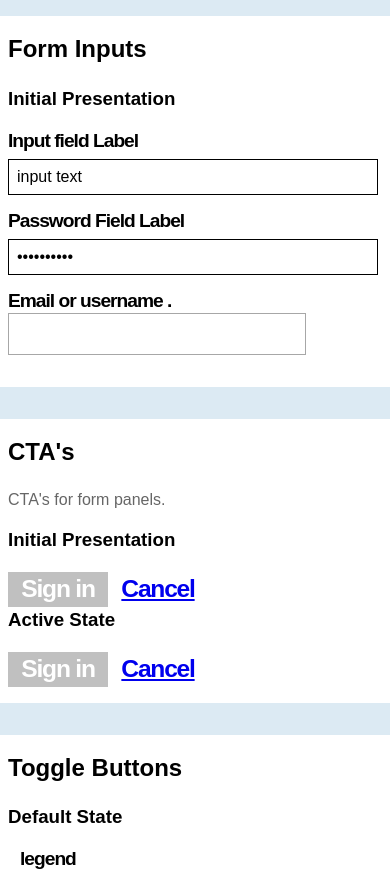
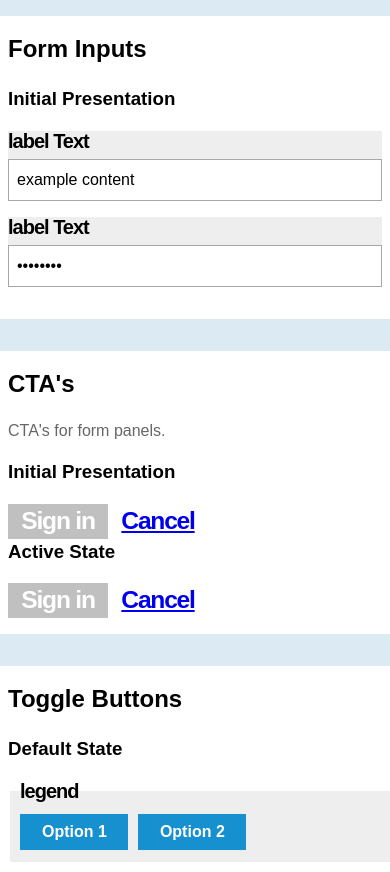
Before and after one commit to bbc/idstyleguide, a plain HTML site: page index.html in a window 390 px wide. Shown: the part 4980-5852 px from the top of the page. Drawn offline with nearby package versions, Linux system fonts and the light colour scheme.

Commit message:
add responsive form fields.

```diff
--- a/css/bbc-id.css
+++ b/css/bbc-id.css
@@ -408,46 +408,68 @@ ul.grid {
 
 
 */
+.bbcid-form input, .bbcid-form select, .bbcid-form label {
+    display: block;
+    box-sizing: border-box;
+}
 
 
+/* CONTAINER */
+.bbcid-form .bbcid-field-container {
+    background-color: #EEE;
+    margin-bottom: 16px;
+    border: 0px none;
+}
+/* form labels */
 .bbcid-form label, .bbcid-form legend {
     position: relative;
     font-weight: bold;
-    font-size: 1.2em;
+    font-size: 1em;
     letter-spacing: -1px;
     line-height: 20px;
     white-space: normal;
-    margin: 0px 0px 16px;
+    margin: 0px;
     width: 560px;
     color: #000;
 }
+/* form inputs */
+.bbcid-form input.text,.bbcid-form input.password,.bbcid-form select {
+  width: 100%;
+  height: 33px;
+  padding: 8px;
+  border:1px solid #a7a7a7;
+  font-family:Arial,sans-serif;
+}
 
+/*responsive*/
+@media only screen and (min-width: 320px) {
+   .bbcid-form label, .bbcid-form legend {
+      font-size: 1.250em;
+      margin: 0px 0px 8px
+    }
+    .bbcid-form input.text,.bbcid-form input.password,.bbcid-form select {
+    font-size:1em;
+    height: 42px;
+  }
+}
+@media only screen and (min-width: 400px) {
+}
+@media only screen and (min-width: 600px) {
+ .bbcid-form input.text,.bbcid-form input.password,.bbcid-form select {
+    max-width: 252px; /* need to leave room for inline hint. */
+  }
+}
+@media only screen and (min-width: 900px) {
 
-.id-form-group {
-  margin-bottom: 16px;
 }
-.id-form-group .id-input {
-    border: 1px solid black;
-    padding: 8px;
-    width: 94%;
-    max-width: 30em;
-}
-.id-form-group label {
-    display: inline-block;
-    font-weight: bold;
-    margin-bottom: 8px;
+@media only screen and (min-width: 1008px) {
+
 }
 
 
 
-.bbcid-form input.text,.bbcid-form input.password,.bbcid-form select{
-  width:280px;
-  height:24px;
-  padding:8px;
-  border:1px solid #a7a7a7;
-  font-family:Arial,sans-serif;
-  font-size:1.230769230769231em
-}
+
+
 
 
 
--- a/index.html
+++ b/index.html
@@ -365,24 +365,15 @@
 	<form class="bbcid-form">
     <h3>Initial Presentation</h3>
 
-		<div class="id-form-group">
-			<label>Input field Label</label><br />
-			<input type="text" value="input text" class="id-input">
-		</div>
+  <div class="bbcid-field-container unique-container">
+    <label for="bbcid_unique" class="bbcid_unique_label">label Text</label>
+    <input class="text" autocomplete="off" name="unique" id="bbcid_unique" value="example content" type="text">
+  </div>
 
-		<div class="id-form-group">
-			<label>Password Field Label</label><br />
-			<input type="password" value="input text" class="id-input">
-		</div>
-
-
-<div class="bbcid-field-container unique-container">  <label for="bbcid_unique" class="bbcid_unique_label">  <span class="bbcid_label_main">Email or username</span> <span class="bbcid-hide">. </span>  <span class="bbcid-label-hint bbcid-hide"></span>  </label> <input class="text" autocomplete="off" name="unique" id="bbcid_unique" value="" type="text"> </div>
-
-
-
-
-
-
+  <div class="bbcid-field-container unique-container">
+    <label for="bbcid_unique" class="bbcid_unique_label">label Text</label>
+    <input class="text" autocomplete="off" name="unique" id="bbcid_unique" value="password" type="password">
+  </div>
 
 
 	</form>
```
